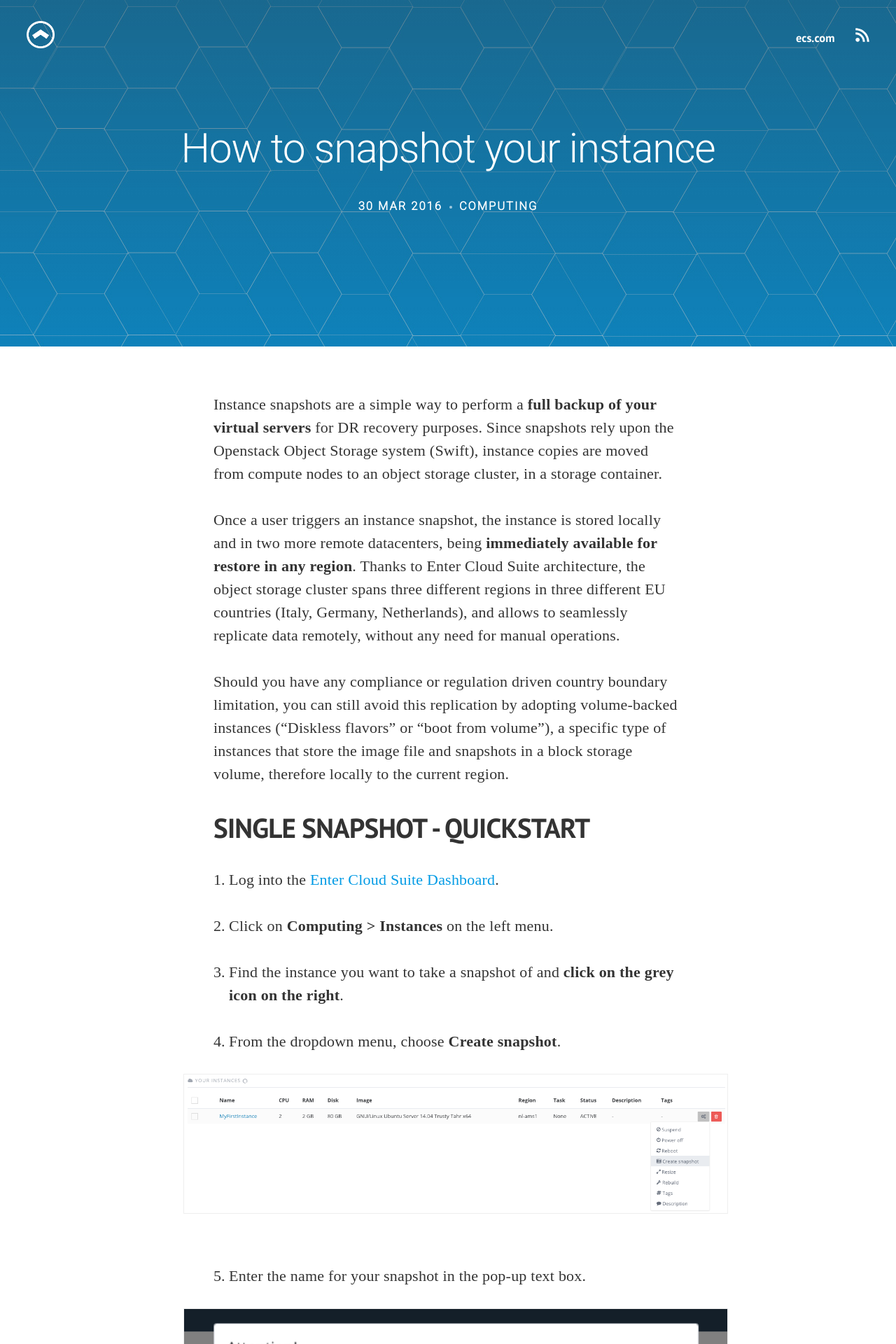
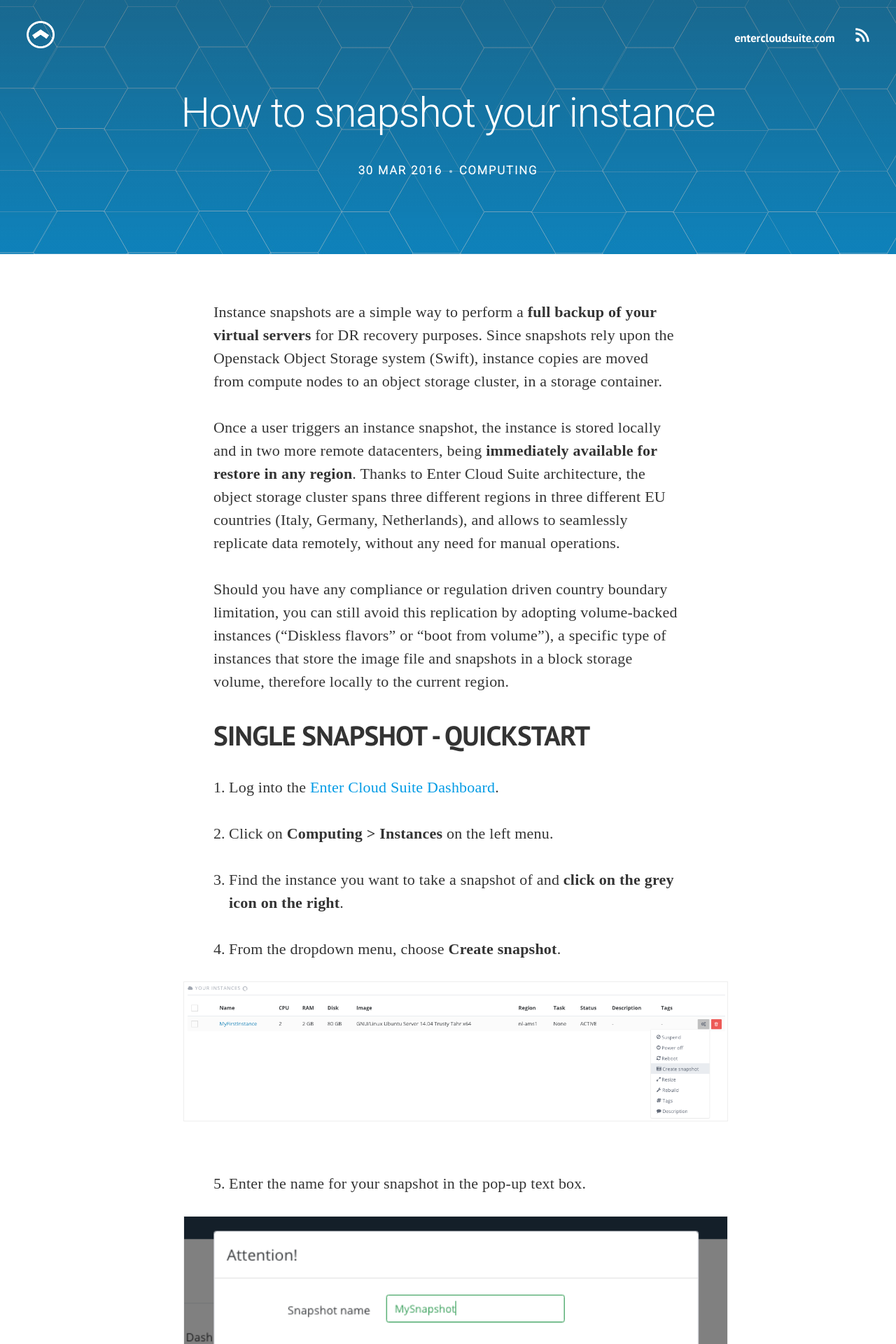
Before and after one commit to entercloudsuite/entercloudsuite.github.io, a Jekyll site: the page built from _posts/2016-03-30-how-to-snapshot-your-instance.markdown, in a window 1280 px wide. Shown: the top 1920 px of the page at 70% size. Built offline with Jekyll 4.4.1, drawn with Linux system fonts in a browser that asks for light colours; nearby versions of some CDN libraries; some web fonts are replaced; some of the changed text lies outside the part shown.

Commit message:
edit css

```diff
--- a/_includes/footer.html
+++ b/_includes/footer.html
@@ -1,8 +1,7 @@
 <footer class="section--footer">
   <div class="container container--content">
     <div>
-      <p><strong>Hand-crafted by <a href="http://www.entercloudsuite.com" target="_blank">Enter Cloud Suite</a></strong>
-      <br>Powered by Jekyll - Hosted on GitHub</p>
+      <p>@2016 <a href="http://www.entercloudsuite.com" target="_blank">Enter Cloud Suite</a></p>
     </div>
   </div>
 </footer>
--- a/_includes/menu.html
+++ b/_includes/menu.html
@@ -13,8 +13,8 @@
       {% if page.bgContrast == "dark" %}
         nav-white
       {% endif %}
-      ">ecs.com</a></li>
-    <li><a href="/feed.xml">{% if page.bgContrast == "light" %}<img src="../assets/images/rss--black.svg">{% else %}<img src="../assets/images/rss--white.svg">{% endif %}</a></li>
+      ">entercloudsuite.com</a></li>
+    <li class="hidden-xs"><a href="/feed.xml">{% if page.bgContrast == "light" %}<img src="../assets/images/rss--black.svg">{% else %}<img src="../assets/images/rss--white.svg">{% endif %}</a></li>
   </ul>
 
 <!--
--- a/_sass/_hero.scss
+++ b/_sass/_hero.scss
@@ -11,7 +11,7 @@
 
 .section--first,
 .section-backgroundImage {
-  height: 15 * $leading;
+  height: 11 * $leading;
 
   @media (max-width: $screen-xs-max) {
     height: 12 * $leading;
@@ -136,7 +136,7 @@
 
 .section-title h2,
 .section-title h4 {
-  margin-top: 0;
+  margin-top: 30px;
 }
 
 .section-title h2 {
```
